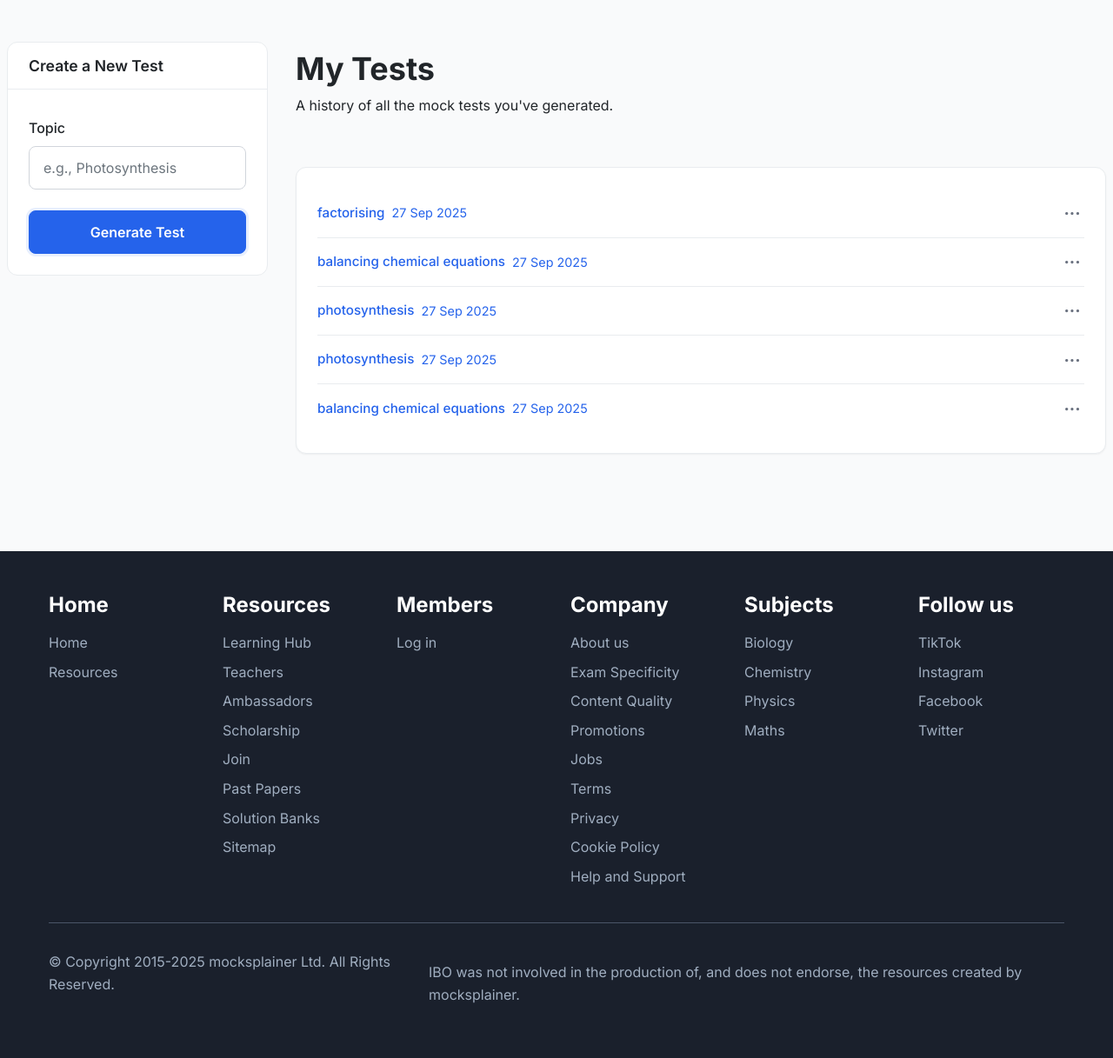
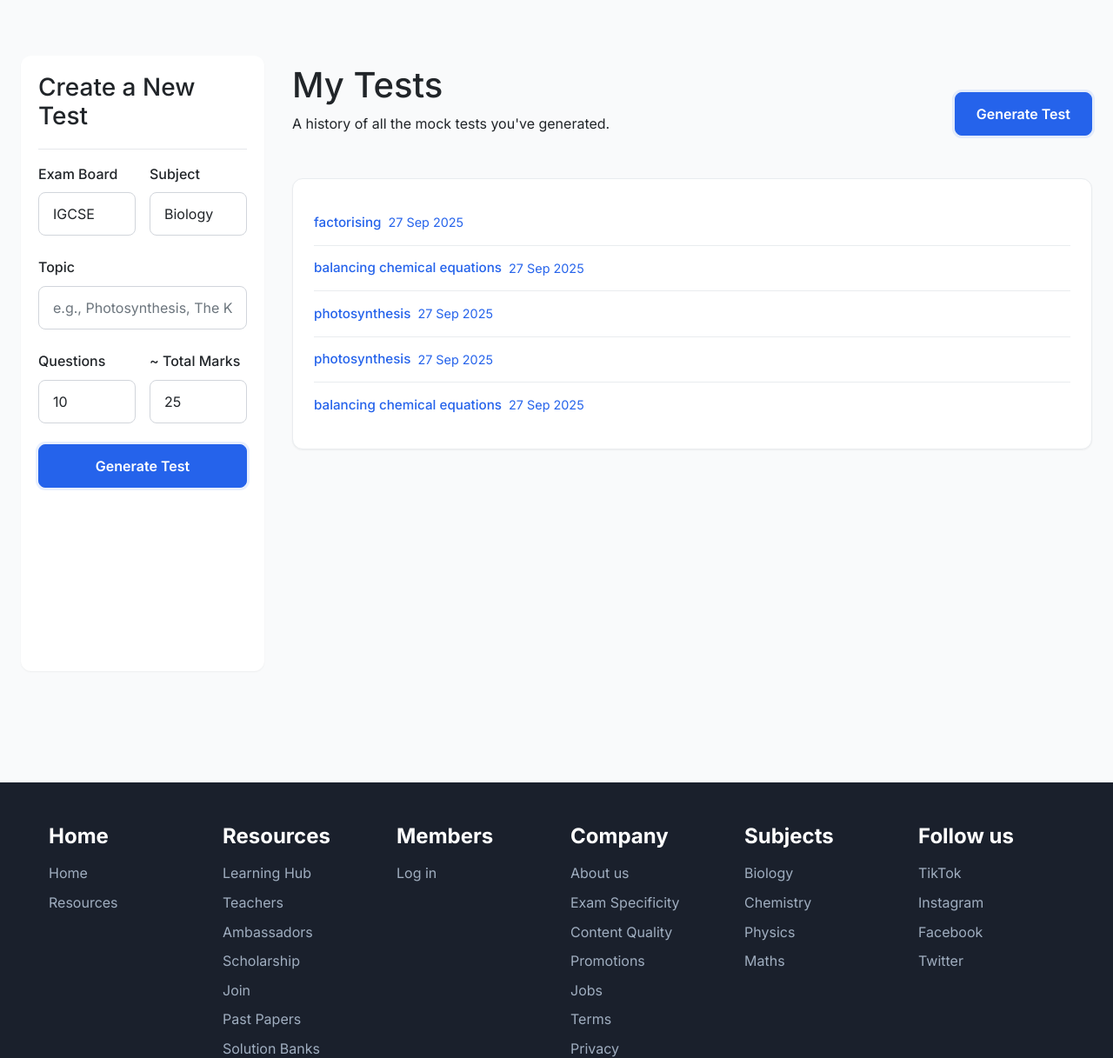
Before and after one commit to aya-aladdin/mocksplainer-flask, a Flask app: page /tests in a window 1280 px wide. Shown: the part 63-1280 px from the top of the page at 87% size. Run offline with Flask 3, Linux system fonts and the light colour scheme; a user stored in the database is signed in.

Commit message:
fixed test

```diff
--- a/app.py
+++ b/app.py
@@ -1,5 +1,6 @@
 import os
 import json
+import re
 from datetime import datetime
 import urllib.request
 from flask import Flask, render_template, redirect, url_for, flash, request, jsonify
@@ -181,22 +182,34 @@ def create_folder():
 @login_required
 def generate_test_ai():
     data = request.json
+    exam_board = data.get('exam_board', 'IGCSE').strip()
+    subject = data.get('subject', 'General').strip()
     topic = data.get('topic', '').strip()
-    num_questions = data.get('num_questions', 5)
+    num_questions = data.get('num_questions', 10)
+    total_marks = data.get('total_marks', 25)
 
     if not topic:
         return jsonify({'error': 'Please provide a topic for the test.'}), 400
 
     try:
         system_prompt = r"""
-            "You are an expert IGCSE exam creator. Your task is to generate a mock test based on a user-provided topic. "
-            "The test should consist of a specified number of questions. Each question must have a question number, the question text (in Markdown), the number of marks, and a detailed answer for the mark scheme. "
+            "You are an expert exam paper creator for various curricula (IGCSE, A-Level, IB, GCSE). "
+            "Your task is to generate a mock test based on user-provided specifications: exam board, subject, topic, number of questions, and approximate total marks. "
+            "The generated questions should be appropriate for the specified curriculum level. "
+            "Each question must have a 'question_number', 'question_text' (in Markdown), 'marks', and a detailed 'answer_text' for the mark scheme. The sum of marks should be close to the requested total. "
             "Respond ONLY with a valid JSON object. This JSON object must contain a single key 'questions', which is an array of question objects. "
             "Crucially, ensure all double quotes within any string values are properly escaped with a backslash (e.g., \"). Also, ensure any literal backslashes in the text are escaped (e.g., a single backslash \ should be written as \\). "
             "Example: {\"questions\": [{\"question_number\": 1, \"question_text\": \"Explain the term 'osmosis'.\", \"marks\": 2, \"answer_text\": \"- Osmosis is the net movement of water molecules...\\n- from a region of higher water potential to a region of lower water potential...\"}]}"
         """
 
-        user_prompt = f"Generate an IGCSE-level mock test on the topic '{topic}' with {num_questions} questions."
+        user_prompt = (
+            f"Generate a mock test with the following specifications:\n"
+            f"- Exam Board: {exam_board}\n"
+            f"- Subject: {subject}\n"
+            f"- Topic: {topic}\n"
+            f"- Number of Questions: {num_questions}\n"
+            f"- Approximate Total Marks: {total_marks}"
+        )
 
         api_messages = [
             {"role": "system", "content": system_prompt},
@@ -215,11 +228,54 @@ def generate_test_ai():
                 ai_response_data = json.loads(response_text)
                 content = ai_response_data['choices'][0]['message']['content']
 
+                # Robustly find and extract the JSON object from the AI's response
                 json_start = content.find('{')
                 json_end = content.rfind('}') + 1
+
+                if json_start == -1 or json_end == 0:
+                    raise ValueError(f"AI response did not contain a valid JSON object. Response: {content}")
+
                 test_json_str = content[json_start:json_end]
 
-                test_data = json.loads(test_json_str)
+                try:
+                    # First attempt to parse the extracted JSON string
+                    test_data = json.loads(test_json_str)
+                except json.JSONDecodeError as e:
+                    # If parsing fails, ask the AI to fix its own output
+                    print(f"Initial JSON parse failed: {e}. Attempting self-correction.")
+
+                    correction_prompt = (
+                        "The following text is not valid JSON. Please fix it and return only the corrected, valid JSON object. "
+                        "Do not add any commentary or markdown. The text to fix is:\n\n"
+                        f"{test_json_str}"
+                    )
+
+                    correction_messages = [{"role": "user", "content": correction_prompt}]
+
+                    correction_req = urllib.request.Request(
+                        HACKCLUB_API_URL,
+                        data=json.dumps({"model": "gpt-4o-mini", "messages": correction_messages, "max_tokens": 2000}).encode('utf-8'),
+                        headers={'Content-Type': 'application/json'}
+                    )
+
+                    with urllib.request.urlopen(correction_req) as correction_response:
+                        if correction_response.status == 200:
+                            correction_response_text = correction_response.read().decode('utf-8')
+                            correction_ai_data = json.loads(correction_response_text)
+                            corrected_content = correction_ai_data['choices'][0]['message']['content']
+
+                            # The AI might still wrap the corrected JSON in markdown, so we extract it again.
+                            json_start_corr = corrected_content.find('{')
+                            json_end_corr = corrected_content.rfind('}') + 1
+
+                            if json_start_corr == -1 or json_end_corr == 0:
+                                raise ValueError(f"AI self-correction did not return a JSON object. Response: {corrected_content}")
+
+                            final_json_str = corrected_content[json_start_corr:json_end_corr]
+                            test_data = json.loads(final_json_str)
+                        else:
+                            raise ValueError("AI self-correction failed.")
+
                 questions_data = test_data.get('questions', [])
 
                 new_test = MockTest(user_id=current_user.id, topic=topic)
--- a/static/tests.css
+++ b/static/tests.css
@@ -1,28 +1,4 @@
-/* Generic App Layout */
-.app-sidebar {
-    width: 300px;
-    flex-shrink: 0;
-}
-
-.sidebar-section {
-    background: var(--panel);
-    border: 1px solid var(--border);
-    border-radius: 12px;
-    overflow: hidden;
-}
-
-.sidebar-title {
-    font-size: 1.1rem;
-    font-weight: 600;
-    padding: 1rem 1.5rem;
-    border-bottom: 1px solid var(--border);
-}
-
-
-.app-main {
-    flex-grow: 1;
-    min-width: 0;
-}
+@import url('flashcards.css');
 
 .test-list-item {
     position: relative;
@@ -71,3 +47,15 @@
 .test-list-item .item-menu-dropdown.visible {
     display: block;
 }
+
+@media (max-width: 768px) {
+    .flashcards-main-header .actions {
+        display: flex;
+    }
+}
+
+.form-grid {
+    display: grid;
+    grid-template-columns: 1fr 1fr;
+    gap: 1rem;
+}
--- a/templates/tests.html
+++ b/templates/tests.html
@@ -4,28 +4,24 @@
 {% block head %}<link rel="stylesheet" href="{{ url_for('static', filename='tests.css') }}">{% endblock %}
 
 {% block content %}
-<div class="app-layout">
-    <aside class="app-sidebar">
-        <div class="sidebar-section">
-            <h3 class="sidebar-title">Create a New Test</h3>
-            <div class="pad">
-                <form id="test-generator-form">
-                    <div class="form-group">
-                        <label for="test-topic">Topic</label>
-                        <input type="text" id="test-topic" class="form-control" placeholder="e.g., Photosynthesis" required>
+<div class="flashcards-layout">
+    <aside class="flashcards-sidebar">
+        <div class="sidebar-header">
+            <h3>Create a New Test</h3>
         </div>
-                    <button type="submit" class="btn btn-primary" style="width: 100%;">Generate Test</button>
-                    <div id="test-loading-spinner" style="display: none; margin-top: 1rem; text-align: center;">
-                        <p class="muted">Generating...</p>
-                    </div>
-                </form>
-            </div>
+        <div id="desktop-test-generator">
+            <!-- Form will be injected here by JS for desktop -->
         </div>
     </aside>
-    <main class="app-main">
-        <div class="dashboard-header" style="padding: 10px 0;">
+    <main class="flashcards-main">
+        <div class="flashcards-main-header">
+            <div class="header-title-container">
                 <h1>My Tests</h1>
-            <p class="muted">A history of all the mock tests you've generated.</p>
+                <p class="muted" style="margin-top: 0.25rem;">A history of all the mock tests you've generated.</p>
+            </div>
+            <div class="actions">
+                <button class="btn btn-primary" id="generate-test-btn-main">Generate Test</button>
+            </div>
         </div>
         <div class="card">
             <div class="pad">
@@ -56,19 +52,106 @@
 </div>
 {% endblock %}
 
+{% block full_width_content %}
+    {{ super() }}
+    <div id="generate-test-modal" class="modal-overlay">
+        <div class="modal-content">
+            <button class="modal-close-btn" id="close-generate-modal">&times;</button>
+            <h3>Create a New Test</h3>
+            <div id="modal-test-generator">
+                <!-- Form will be injected here by JS for modals -->
+            </div>
+        </div>
+    </div>
+{% endblock %}
+
 {% block scripts %}
 <script>
-document.getElementById('test-generator-form').addEventListener('submit', async function(e) {
-    e.preventDefault();
-    const topic = document.getElementById('test-topic').value.trim();
-    const num_questions = 10; // Hardcoding for a cleaner UI, can be brought back if needed
-    const spinner = document.getElementById('test-loading-spinner');
+document.addEventListener('DOMContentLoaded', function() {
+    const testGeneratorFormHTML = `
+        <form id="test-generator-form">
+            <div class="form-grid">
+                <div class="form-group">
+                    <label for="test-exam-board">Exam Board</label>
+                    <select id="test-exam-board" class="form-control" required>
+                        <option value="IGCSE">IGCSE</option>
+                        <option value="A-Level">A-Level</option>
+                        <option value="IB">IB</option>
+                        <option value="GCSE">GCSE</option>
+                    </select>
+                </div>
+                <div class="form-group">
+                    <label for="test-subject">Subject</label>
+                    <select id="test-subject" class="form-control" required>
+                        <option value="Biology">Biology</option>
+                        <option value="Chemistry">Chemistry</option>
+                        <option value="Physics">Physics</option>
+                        <option value="Maths">Maths</option>
+                        <option value="Geography">Geography</option>
+                    </select>
+                </div>
+            </div>
+            <div class="form-group">
+                <label for="test-topic">Topic</label>
+                <input type="text" id="test-topic" class="form-control" placeholder="e.g., Photosynthesis, The Krebs Cycle" required>
+            </div>
+            <div class="form-grid">
+                <div class="form-group">
+                    <label for="test-num-questions">Questions</label>
+                    <input type="number" id="test-num-questions" class="form-control" value="10" min="1" max="20" required>
+                </div>
+                <div class="form-group">
+                    <label for="test-total-marks">~ Total Marks</label>
+                    <input type="number" id="test-total-marks" class="form-control" value="25" min="5" step="5" required>
+                </div>
+            </div>
+            <button type="submit" class="btn btn-primary" style="width: 100%;">Generate Test</button>
+            <div id="test-loading-spinner" style="display: none; margin-top: 1rem; text-align: center;">
+                <p class="muted">Generating...</p>
+            </div>
+        </form>
+    `;
+
+    // Inject form into both desktop and modal containers
+    document.getElementById('desktop-test-generator').innerHTML = testGeneratorFormHTML;
+    document.getElementById('modal-test-generator').innerHTML = testGeneratorFormHTML;
+
+    const modal = document.getElementById('generate-test-modal');
+    const mainButton = document.getElementById('generate-test-btn-main');
+    const closeModalButton = document.getElementById('close-generate-modal');
+
+    mainButton.addEventListener('click', () => {
+        modal.classList.add('visible');
+    });
+
+    closeModalButton.addEventListener('click', () => {
+        modal.classList.remove('visible');
+    });
+
+    modal.addEventListener('click', (e) => {
+        if (e.target === modal) {
+            modal.classList.remove('visible');
+        }
+    });
+
+    async function handleTestGeneration(event) {
+        event.preventDefault();
+        const form = event.target;
+        const examBoard = form.querySelector('#test-exam-board').value;
+        const subject = form.querySelector('#test-subject').value;
+        const topic = form.querySelector('#test-topic').value.trim();
+        const num_questions = form.querySelector('#test-num-questions').value;
+        const total_marks = form.querySelector('#test-total-marks').value;
+        const spinner = form.querySelector('#test-loading-spinner');
         spinner.style.display = 'block';
 
         const response = await fetch('{{ url_for("generate_test_ai") }}', {
             method: 'POST',
             headers: { 'Content-Type': 'application/json' },
-        body: JSON.stringify({ topic, num_questions: parseInt(num_questions) })
+            body: JSON.stringify({
+                exam_board: examBoard, subject: subject, topic: topic,
+                num_questions: parseInt(num_questions), total_marks: parseInt(total_marks)
+            })
         });
 
         spinner.style.display = 'none';
@@ -79,16 +162,20 @@ document.getElementById('test-generator-form').addEventListener('submit', async
         } else {
             alert('Error: ' + (data.error || 'Could not generate test.'));
         }
+    }
+
+    // Attach event listener to both forms
+    document.querySelectorAll('#test-generator-form').forEach(form => {
+        form.addEventListener('submit', handleTestGeneration);
     });
 
-document.querySelector('.app-main').addEventListener('click', function(e) {
+    document.querySelector('.flashcards-main').addEventListener('click', function(e) {
         const target = e.target;
 
         if (target.classList.contains('item-menu-btn')) {
             e.stopPropagation();
             const dropdown = target.nextElementSibling;
 
-        // Close other menus
             document.querySelectorAll('.item-menu-dropdown.visible').forEach(d => {
                 if (d !== dropdown) d.classList.remove('visible');
             });
@@ -103,9 +190,7 @@ document.querySelector('.app-main').addEventListener('click', function(e) {
             if (confirm('Are you sure you want to delete this test? This action cannot be undone.')) {
                 fetch(`/delete_test/${testId}`, {
                     method: 'DELETE',
-                headers: {
-                    'Content-Type': 'application/json'
-                }
+                    headers: { 'Content-Type': 'application/json' }
                 })
                 .then(response => response.json())
                 .then(data => {
@@ -117,11 +202,11 @@ document.querySelector('.app-main').addEventListener('click', function(e) {
                 });
             }
         } else {
-        // Close all menus if clicking elsewhere
             document.querySelectorAll('.item-menu-dropdown.visible').forEach(d => {
                 d.classList.remove('visible');
             });
         }
     });
+});
 </script>
 {% endblock %}
```
Also changed, not shown: instance/igcse_study.sqlite3. Lines whose indentation alone changed are shown as unchanged.
